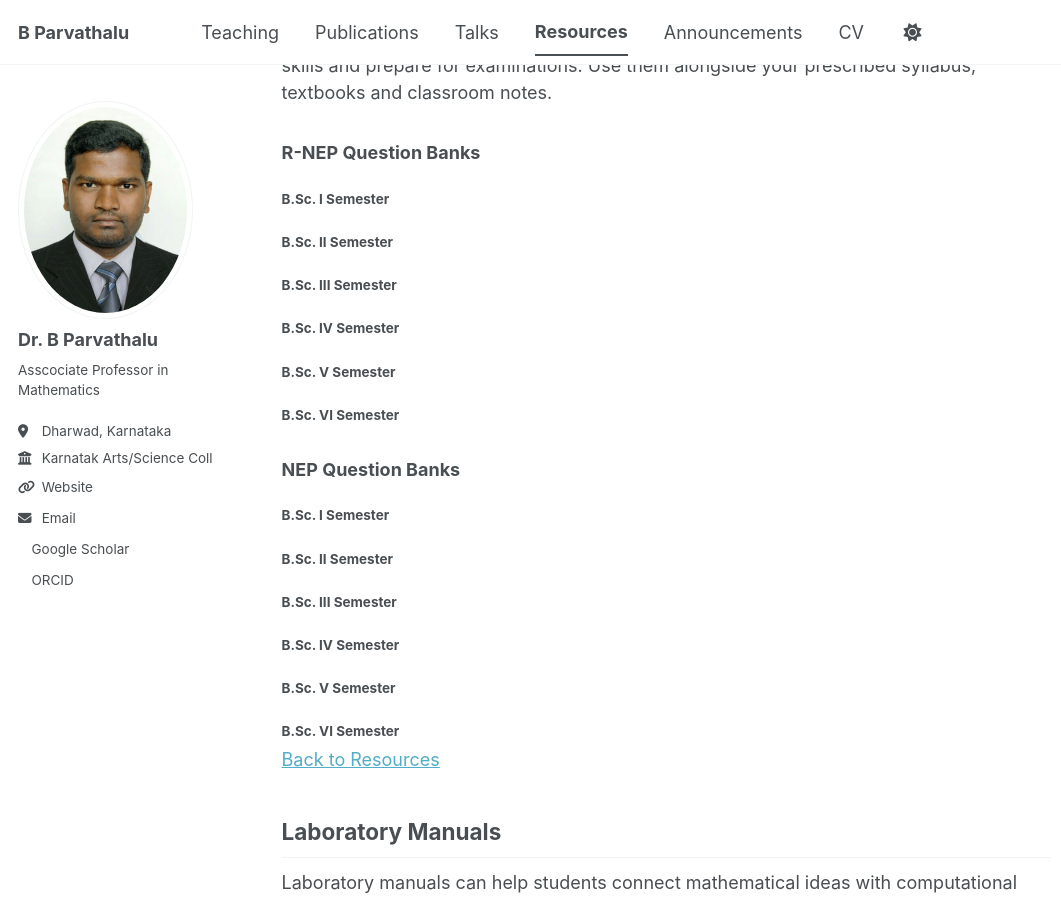
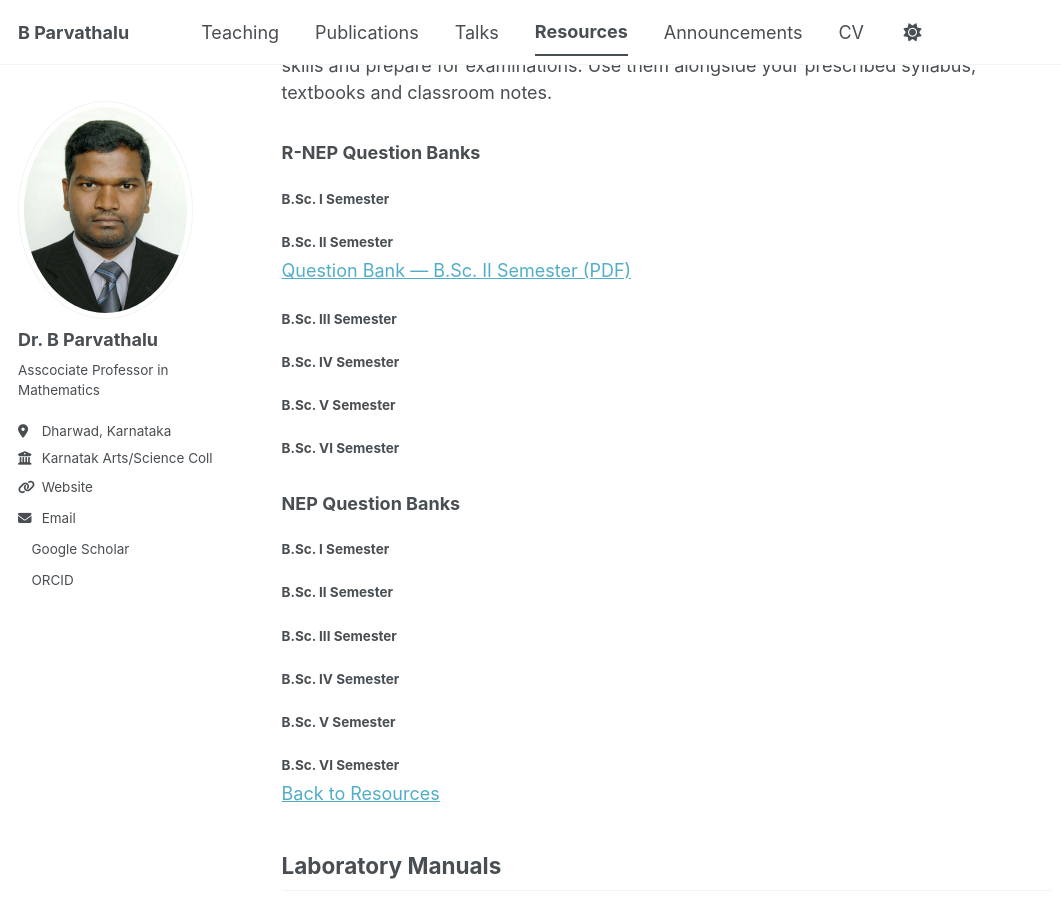
Before and after one commit to drbp-kcd/drbp-kcd.github.io, a Jekyll site: the page built from _resources/kumta.md, in a window 1280 px wide and 900 px high, scrolled down 404 px. Shown: the whole window, without its empty margins (0-1061 px from the left). Built offline with Jekyll 4.4.1, drawn with Linux system fonts in a browser that asks for light colours; a style sheet for code colours, icons or effects is not loaded.

Commit message:
Update kumta.md

```diff
--- a/_resources/kumta.md
+++ b/_resources/kumta.md
@@ -24,9 +24,9 @@ Question banks provide opportunities to practise concepts, strengthen problem-so
 
 #### B.Sc. II Semester
 
-<!--
-- [Question Bank — Course Title (PDF)]({{ '/files/resources/kumta/question-banks/r-nep/semester-2/question-bank.pdf' | relative_url }})
--->
+
+[Question Bank — B.Sc. II Semester (PDF)]({{ '/files/resources/KUMTA/R-NEP-BSc-2nd-Sem-QB.pdf' | relative_url }})
+
 
 #### B.Sc. III Semester
 
```
